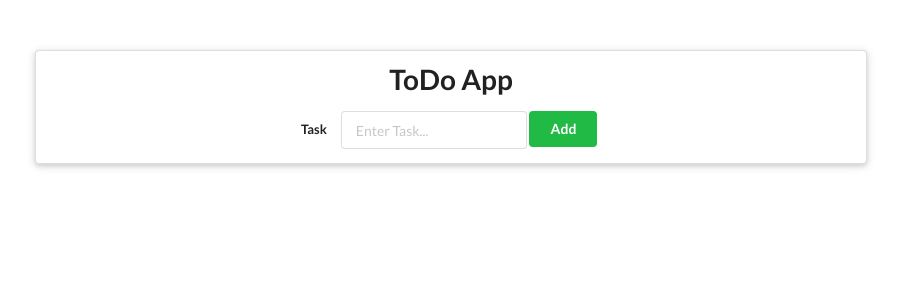
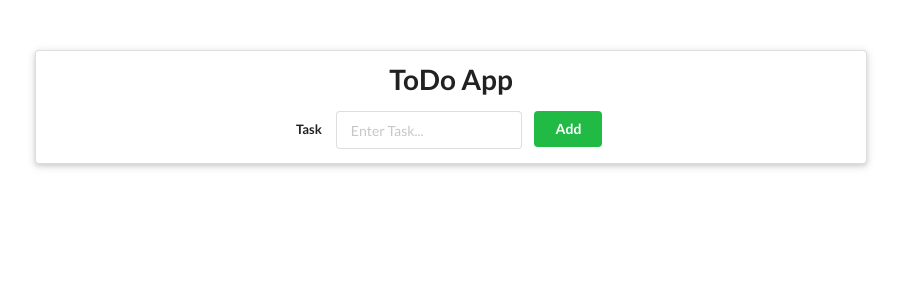
Before and after one commit to HannyOM/my-flask-todo-app, a Flask app: page / in a window 1280 px wide. Shown: the top 301 px of the page, without its empty margins (189-1090 px from the left). Run offline with Flask 3, Linux system fonts and the light colour scheme; some libraries are stand-ins or nearby versions.

Commit message:
Updated base.html

```diff
--- a/templates/base.html
+++ b/templates/base.html
@@ -20,14 +20,14 @@
                 <div class="inline field">
                     <label for="task">Task</label>
                     <input name="task_title" type="text" placeholder="Enter Task...">
-                    <button class="ui green button" type="submit">Add</button>
+                    <button class="ui green button" style="margin-left: 10px;" type="submit">Add</button>
                 </div>
             </form>
 
             {% for task in all_tasks %}
             <div class="ui raised segment">
                 <span>
-                    {{task.id}} | {{task.title}}
+                    {{task.title}}
                     {% if task.status == False %}
                     <span class="ui grey label">Incomplete</span>
                     {% else %}
```
